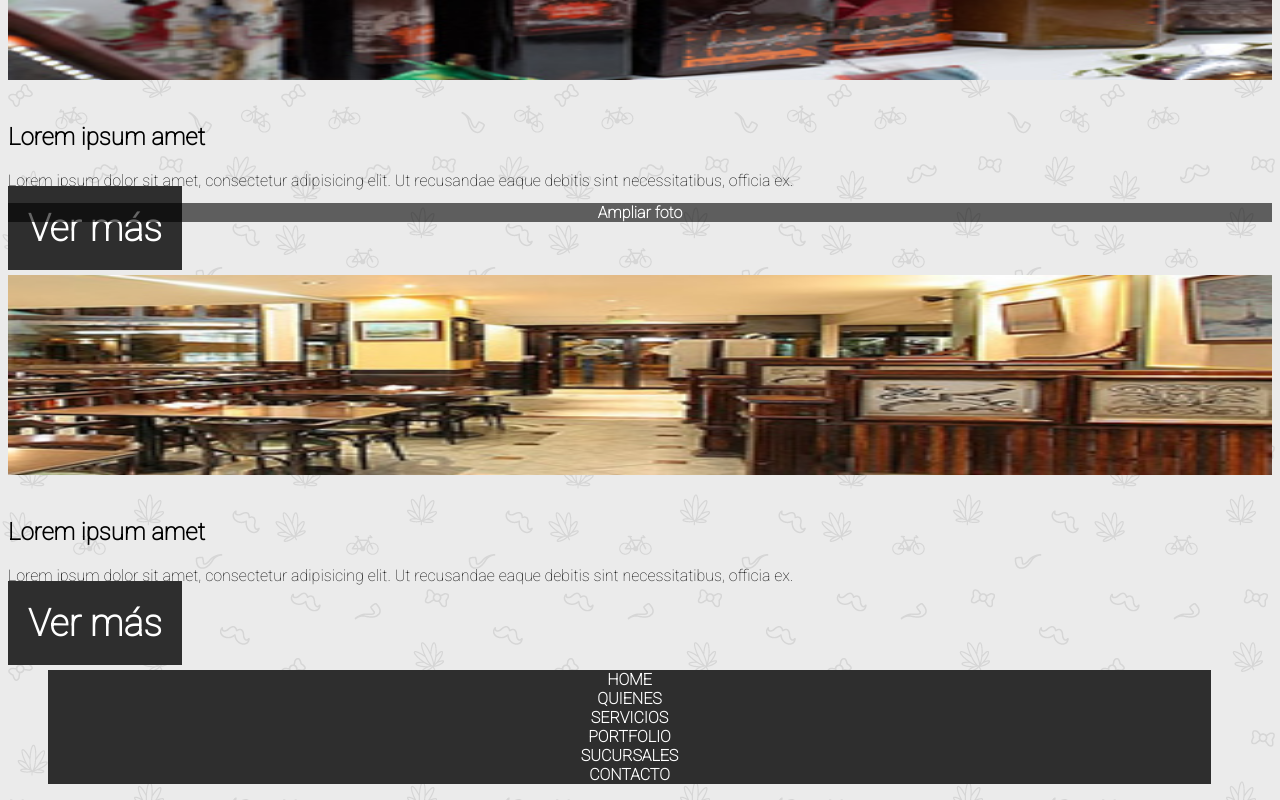
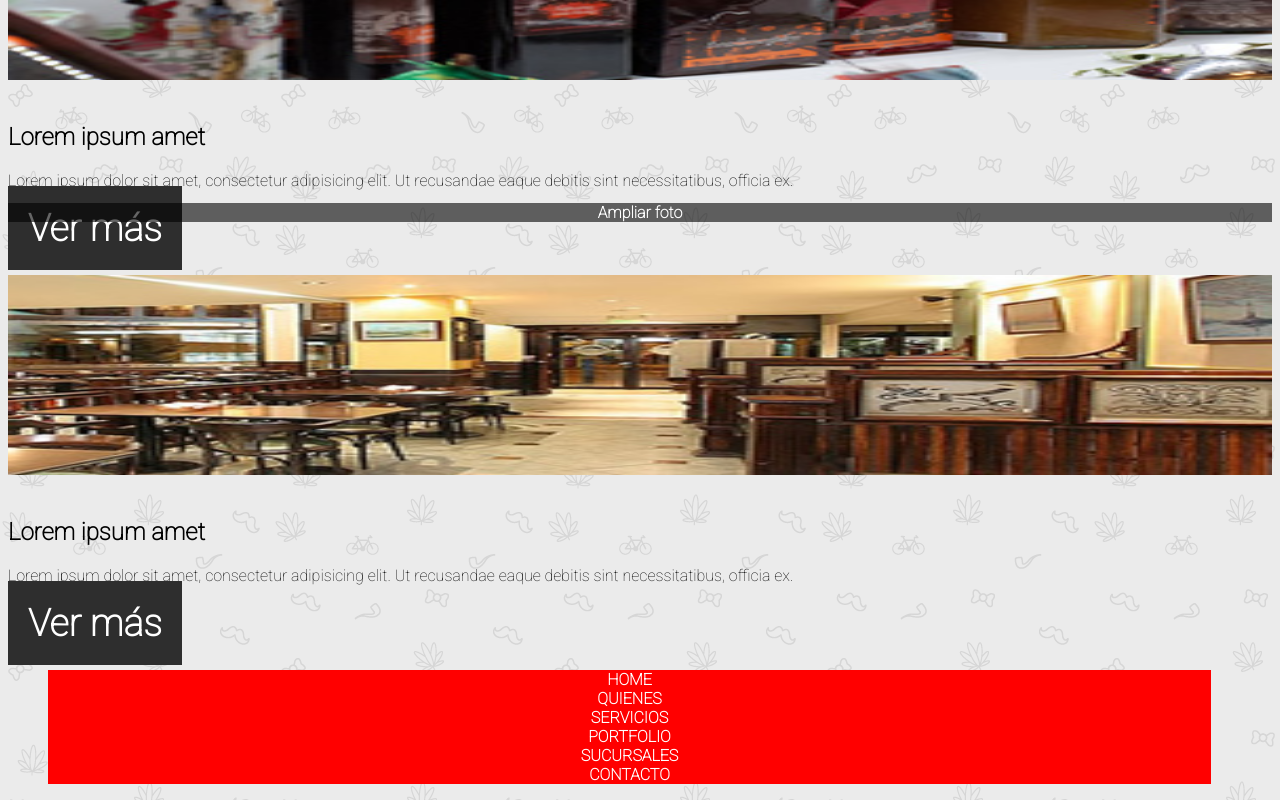
Before and after one commit to Fariiidd/restaurante, a plain HTML site: page index.html in a window 1280 px wide. Shown: the part 2378-3178 px from the top of the page. Drawn offline with Linux system fonts and the light colour scheme.

Commit message:
Color rojo

```diff
--- a/css/style.css
+++ b/css/style.css
@@ -62,7 +62,7 @@ body {
 .main-footer ul li{
     list-style: none;
     text-align: center;
-    background-color: #2E2E2E;
+    background-color: red;
     margin-right: 61px;
 
 
```
